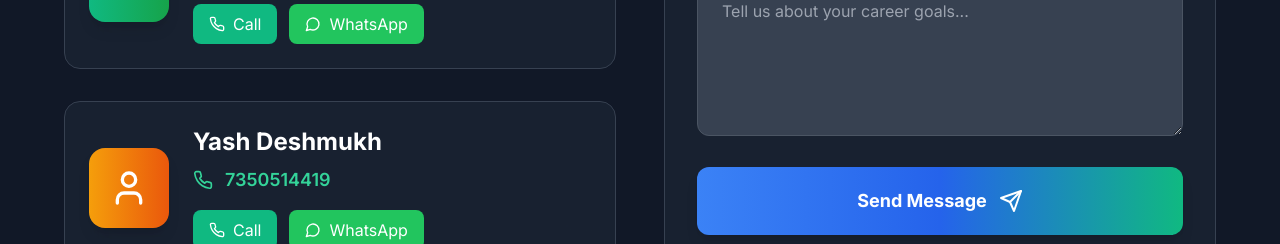
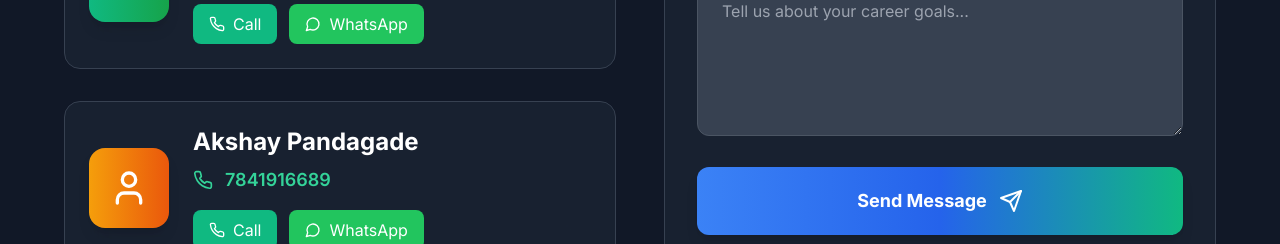
Before and after one commit to dsantosh123/IIMPL, a Next.js app: page / in a window 1280 px wide. Shown: the part 4880-5124 px from the top of the page. Built offline with nearby package versions, Linux system fonts and the light colour scheme; no server answers.

Commit message:
Update page.tsx

```diff
--- a/app/page.tsx
+++ b/app/page.tsx
@@ -791,26 +791,26 @@ export default function CareerWebsite() {
                     <User className="w-8 h-8 lg:w-10 lg:h-10 text-white" />
                   </div>
                   <div className="flex-1">
-                    <h4 className="text-xl lg:text-2xl font-bold text-white mb-2">Yash Deshmukh</h4>
+                    <h4 className="text-xl lg:text-2xl font-bold text-white mb-2">Akshay Pandagade</h4>
                     <div className="flex items-center space-x-3 mb-3 lg:mb-4">
                       <Phone className="w-4 h-4 lg:w-5 lg:h-5 text-emerald-400" />
                       <a
-                        href="tel:7350514419"
+                        href="tel:+917841916689"
                         className="text-emerald-400 hover:text-emerald-300 transition-colors duration-300 font-semibold text-base lg:text-lg"
                       >
-                        7350514419
+                        7841916689
                       </a>
                     </div>
                     <div className="flex gap-2 lg:gap-3">
                       <a
-                        href="tel:7350514419"
+                        href="tel:+917841916689"
                         className="flex items-center space-x-2 bg-emerald-500 text-white px-3 py-2 lg:px-4 lg:py-2 rounded-lg hover:bg-emerald-600 transition-all duration-300 transform hover:scale-105 text-sm lg:text-base"
                       >
                         <Phone className="w-3 h-3 lg:w-4 lg:h-4" />
                         <span>Call</span>
                       </a>
                       <a
-                        href="https://wa.me/7350514419"
+                        href="https://wa.me/7841916689"
                         target="_blank"
                         className="flex items-center space-x-2 bg-green-500 text-white px-3 py-2 lg:px-4 lg:py-2 rounded-lg hover:bg-green-600 transition-all duration-300 transform hover:scale-105 text-sm lg:text-base"
                         rel="noreferrer"
```
